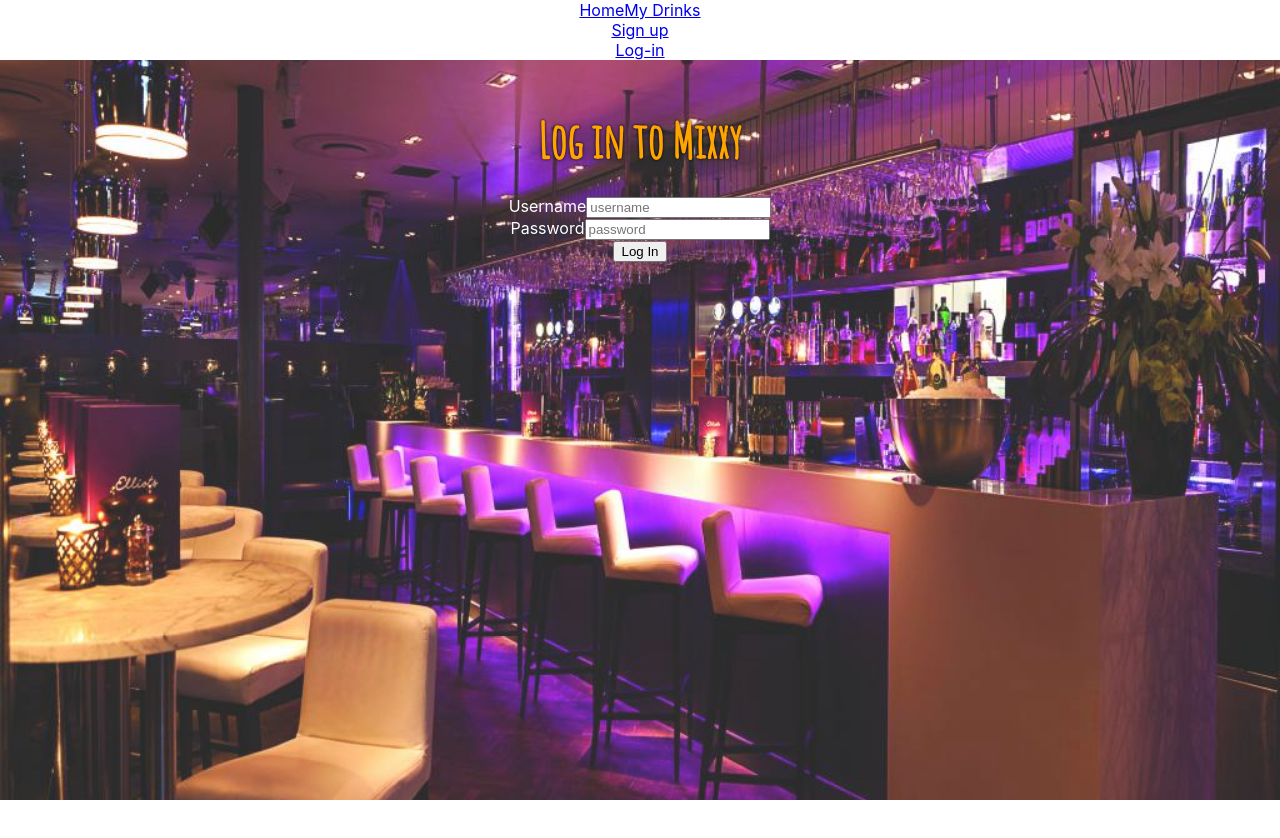
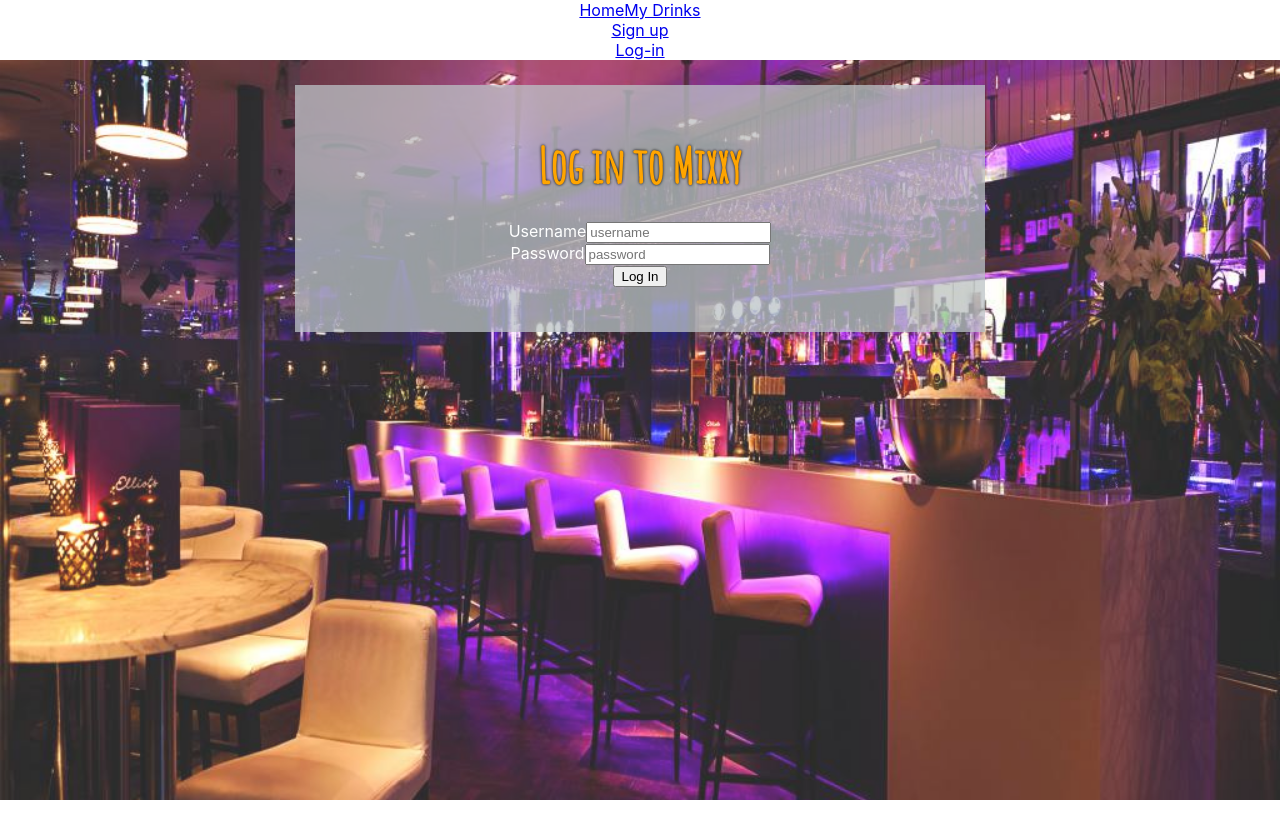
Before and after one commit to RylanBauermeister/mixxy, a React (Create React App) app in the folder mixxy-frontend/: page /login in a window 1280 px wide. Built offline with nearby package versions, Linux system fonts and the light colour scheme; the HTML template or start-up script is replaced by a standard one.

Commit message:
made entry forms more legible

```diff
--- a/mixxy-frontend/src/components/NewUserForm.js
+++ b/mixxy-frontend/src/components/NewUserForm.js
@@ -23,7 +23,7 @@ export default class NewUserForm extends Component {
 
 
   render(){
-    return <div>
+    return <div className="user-form">
             <h2 className="title subtitle">Create An Account With Us</h2>
             <form className="ui center form user-info-form" onSubmit={this.handleSubmit}>
               <div className="two fields">
@@ -38,7 +38,7 @@ export default class NewUserForm extends Component {
                   </label>
                 </div>
               </div>
-              <input className="ui submit button" type="submit" value="Create Account"/>
+              <input className="ui primary submit button" type="submit" value="Create Account"/>
             </form>
           </div>
   }
--- a/mixxy-frontend/src/components/login.js
+++ b/mixxy-frontend/src/components/login.js
@@ -23,7 +23,7 @@ export default class Login extends Component {
 
   render(){
     return (
-      <div>
+      <div className="user-form">
         <h2 className="title subtitle">Log in to Mixxy</h2>
         <form className="ui center form user-info-form" onSubmit={this.handleSubmit}>
           <div className="two fields">
@@ -38,7 +38,7 @@ export default class Login extends Component {
               </label>
             </div>
           </div>
-          <input className="ui submit button" type="submit" value="Log In"/>
+          <input className="ui primary submit button" type="submit" value="Log In"/>
         </form>
       </div>
     )
```
